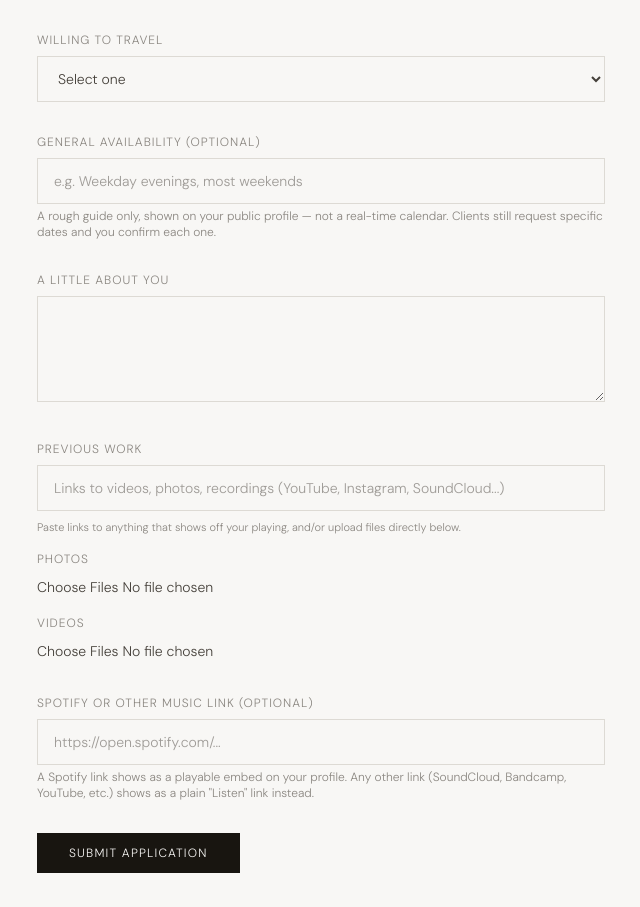
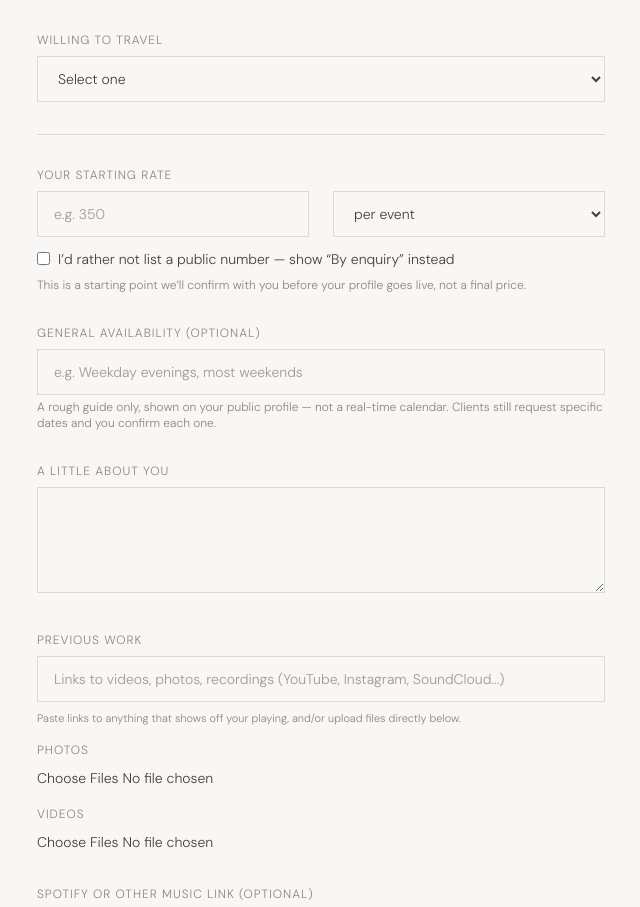
Before and after one commit to musiciangallery/Musician-Gallery, a Next.js app: page /join in a window 1280 px wide. Shown: the part 1340-2247 px from the top of the page, without its empty margins (319-959 px from the left). Built offline with nearby package versions, Linux system fonts and the light colour scheme.

Commit message:
Update JoinForm.tsx

```diff
--- a/src/components/JoinForm.tsx
+++ b/src/components/JoinForm.tsx
@@ -67,6 +67,9 @@ type FormState = {
   travel: string;
   availability: string;
   audioLink: string;
+  rateFrom: string;
+  rateUnit: string;
+  rateByEnquiry: boolean;
   lessonFormat: string;
   lessonLength: string[];
   studentLevel: string[];
@@ -88,6 +91,9 @@ const initialForm: FormState = {
   travel: "",
   availability: "",
   audioLink: "",
+  rateFrom: "",
+  rateUnit: "per event",
+  rateByEnquiry: false,
   lessonFormat: "",
   lessonLength: [],
   studentLevel: [],
@@ -225,6 +231,8 @@ export default function JoinForm({
       body.set("travel", form.travel);
       body.set("availability", form.availability);
       body.set("audioLink", form.audioLink);
+      body.set("rateFrom", form.rateByEnquiry ? "" : form.rateFrom);
+      body.set("rateUnit", form.rateByEnquiry ? "By enquiry" : form.rateUnit);
       body.set("lessonFormat", form.lessonFormat);
       body.set("soundSystem", form.soundSystem);
       body.set("instruments", JSON.stringify(form.instruments));
@@ -487,6 +495,47 @@ export default function JoinForm({
         </select>
       </div>
 
+      <div className="border-t border-rule pt-8">
+        <label className={labelClass}>Your starting rate</label>
+        <div className="grid grid-cols-1 md:grid-cols-2 gap-6">
+          <div>
+            <input
+              type="number"
+              min="0"
+              disabled={form.rateByEnquiry}
+              className={`${inputClass} disabled:opacity-40 disabled:bg-off/60`}
+              placeholder="e.g. 350"
+              value={form.rateFrom}
+              onChange={(e) => update("rateFrom", e.target.value)}
+            />
+          </div>
+          <div>
+            <select
+              disabled={form.rateByEnquiry}
+              className={`${inputClass} disabled:opacity-40 disabled:bg-off/60`}
+              value={form.rateUnit}
+              onChange={(e) => update("rateUnit", e.target.value)}
+            >
+              <option value="per event">per event</option>
+              <option value="per lesson">per lesson</option>
+            </select>
+          </div>
+        </div>
+        <label className="flex items-center gap-2 text-sm cursor-pointer mt-3">
+          <input
+            type="checkbox"
+            checked={form.rateByEnquiry}
+            onChange={(e) => update("rateByEnquiry", e.target.checked)}
+            className="accent-accent"
+          />
+          I&rsquo;d rather not list a public number &mdash; show &ldquo;By enquiry&rdquo; instead
+        </label>
+        <p className="text-xs text-mid mt-2">
+          This is a starting point we&rsquo;ll confirm with you before your
+          profile goes live, not a final price.
+        </p>
+      </div>
+
       <div>
         <label className={labelClass}>General availability (optional)</label>
         <input
```
